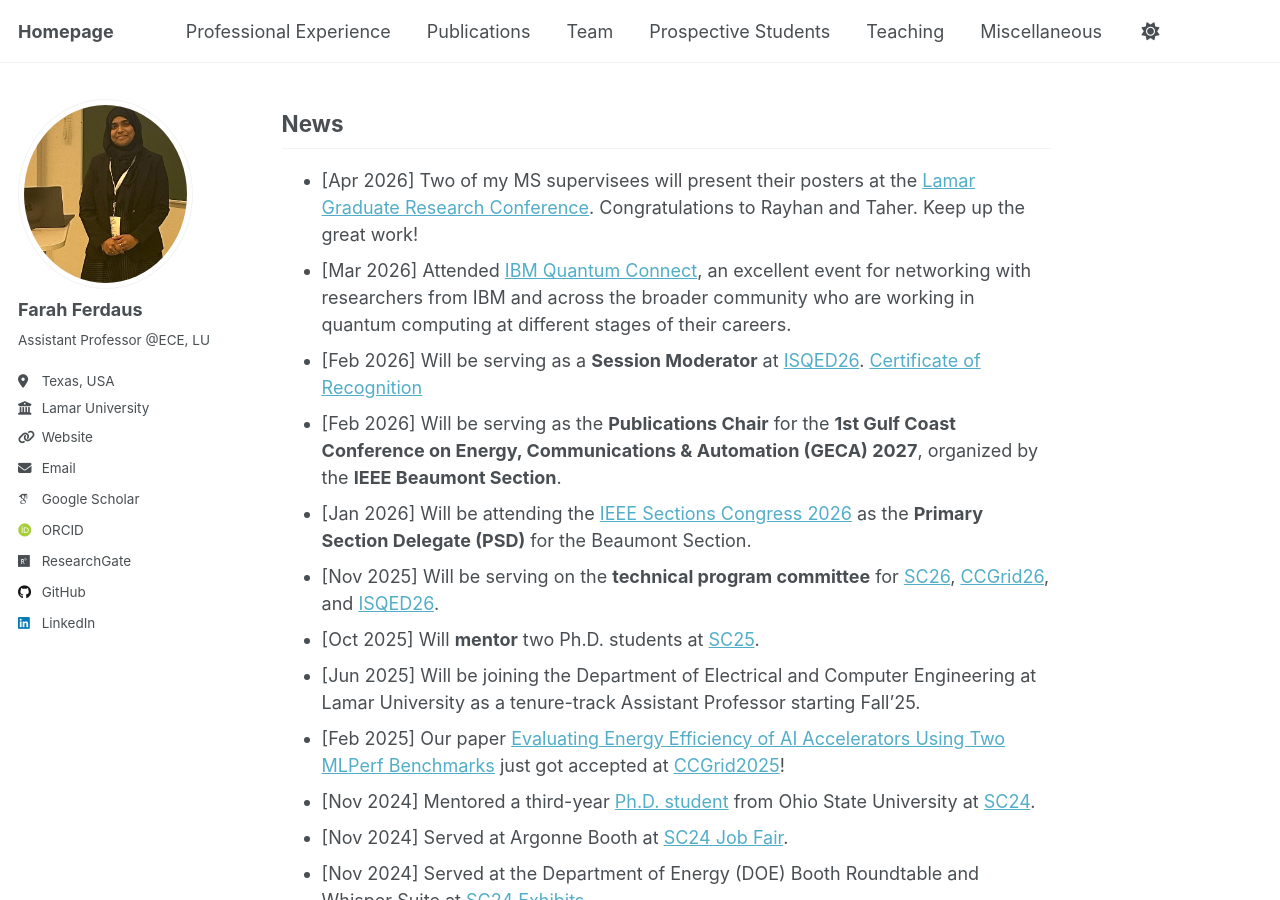
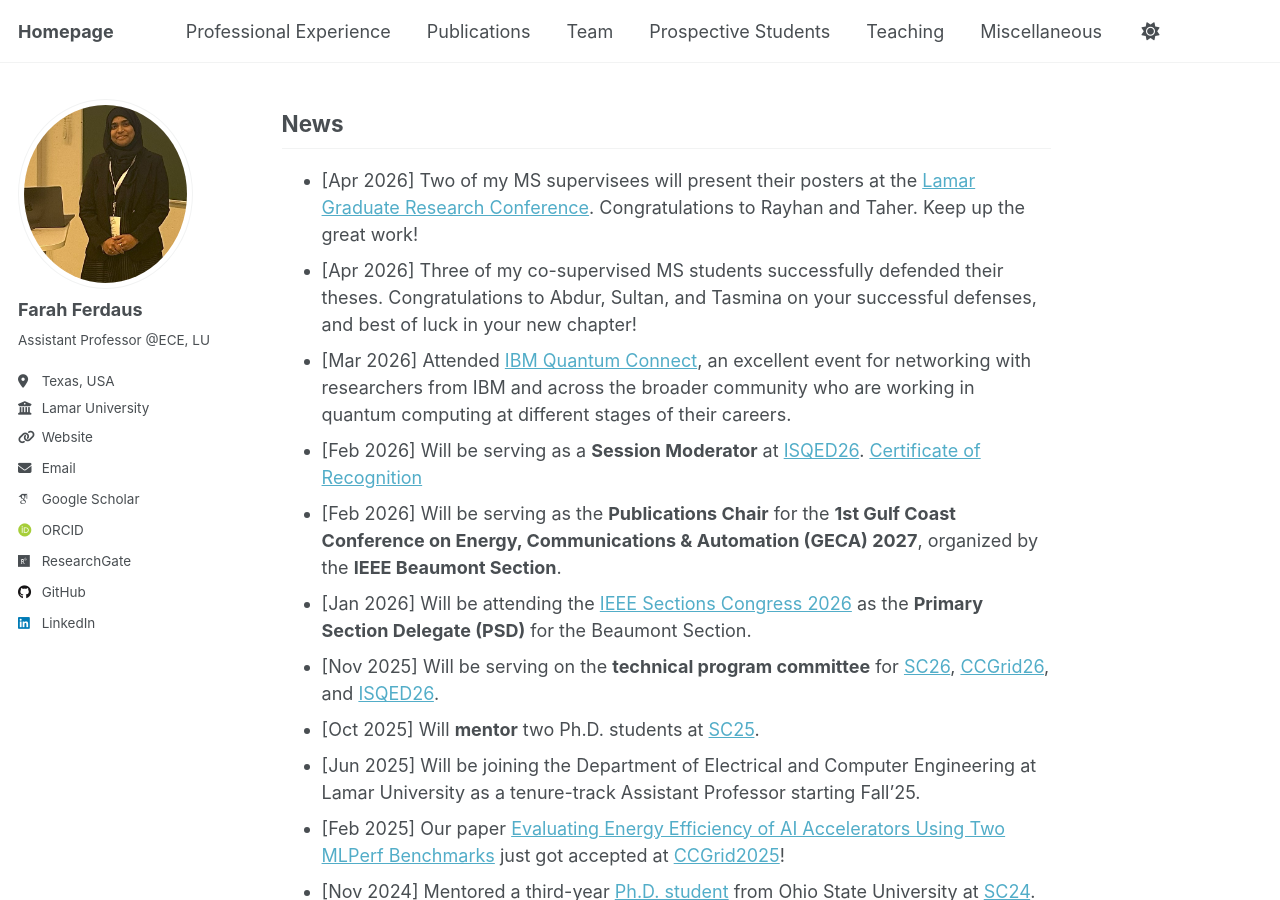
Before and after one commit to fferdaus/fferdaus.github.io, a Jekyll site: the page built from _pages/about.md, in a window 1280 px wide and 900 px high, scrolled down 951 px. Built offline with Jekyll 4.4.1, drawn with Linux system fonts in a browser that asks for light colours; some web fonts are replaced.

Commit message:
Update about.md

```diff
--- a/_pages/about.md
+++ b/_pages/about.md
@@ -60,6 +60,7 @@ I have published numerous scientific articles, including journal articles, confe
 -->
 ## News
 - [Apr 2026] Two of my MS supervisees will present their posters at the [Lamar Graduate Research Conference](https://www.lamar.edu/graduate-studies/_files/documents/4th-annual-graduate-research-conference-program.pdf). Congratulations to Rayhan and Taher. Keep up the great work!
+- [Apr 2026] Three of my co-supervised MS students successfully defended their theses. Congratulations to Abdur, Sultan, and Tasmina on your successful defenses, and best of luck in your new chapter!
 - [Mar 2026] Attended [IBM Quantum Connect](https://www.ibm.com/events/reg/flow/ibm/3hqllqmb/landing/page/landing), an excellent event for networking with researchers from IBM and across the broader community who are working in quantum computing at different stages of their careers.
 - [Feb 2026] Will be serving as a **Session Moderator** at [ISQED26](https://www.isqed.org/English/Collaterals/Documents/ISQED2026-Program-Booklet_rev1.pdf). [Certificate of Recognition](https://drive.google.com/file/d/1icvL6GNcqsai--ZwekN-Gn7IotdIbDi6/view?usp=sharing)
 - [Feb 2026] Will be serving as the **Publications Chair** for the **1st Gulf Coast Conference on Energy, Communications & Automation (GECA) 2027**, organized by the **IEEE Beaumont Section**.
```
